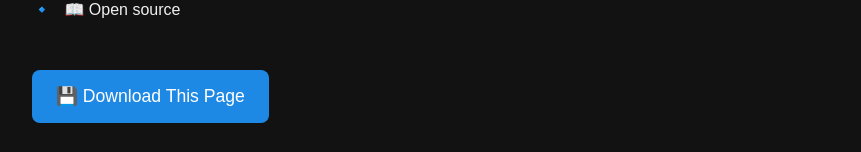
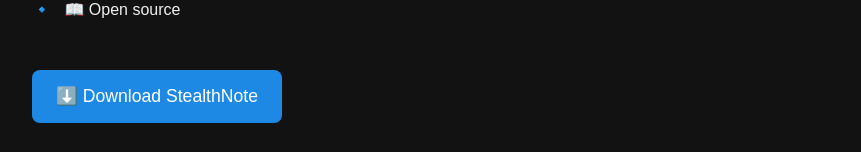
Before and after one commit to Futuregus/stealthnote-site, a plain HTML site: page index.html in a window 1280 px wide. Shown: the part 646-798 px from the top of the page, without its empty margins (208-1069 px from the left). Drawn offline with Linux system fonts and the light colour scheme.

Commit message:
Add files via upload

```diff
--- a/index.html
+++ b/index.html
@@ -79,8 +79,8 @@
       <li>📖 Open source</li>
     </ul>
 
-    <a class="download-button" href="stealthnote.html" download>
-      💾 Download This Page
+    <a class="download-button" href="https://github.com/Futuregus/StealthNote" target="_blank">
+      ⬇️ Download StealthNote
     </a>
   </div>
 </body>
```
